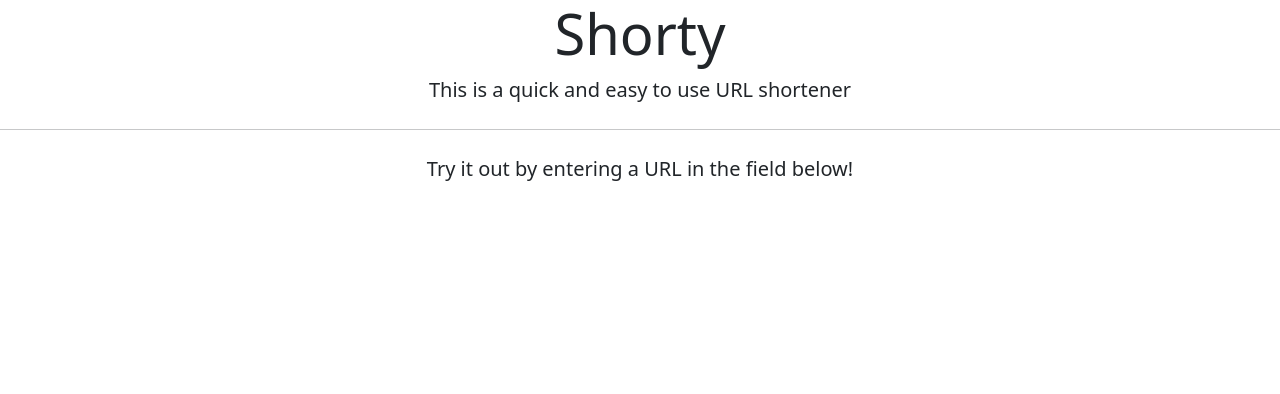
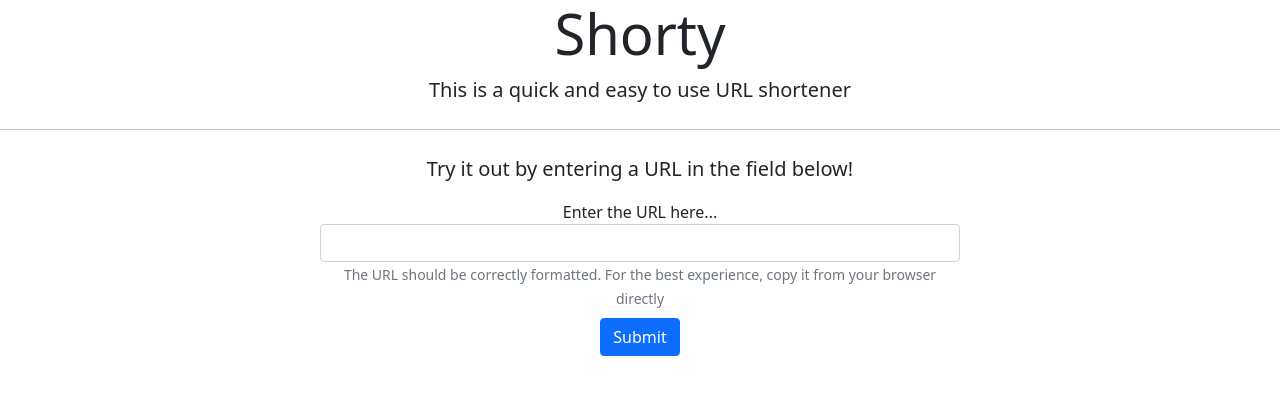
Before and after one commit to tmrd993/shorty, an Angular app in the folder shorty-client/: page / in a window 1280 px wide. Shown: the top 394 px of the page. Built offline with nearby package versions, Linux system fonts and the light colour scheme.

Commit message:
add input field and submit button skeleton

```diff
--- a/shorty-client/src/app/app.component.css
+++ b/shorty-client/src/app/app.component.css
@@ -0,0 +1,9 @@
+.url-input-section {
+    margin: auto;
+    width: 50%;
+    flex-direction: row;
+}
+
+.url-input-button {
+    margin-top: 8px;
+}
--- a/shorty-client/src/app/app.component.html
+++ b/shorty-client/src/app/app.component.html
@@ -18,6 +18,19 @@
     <p class="lead">This is a quick and easy to use URL shortener</p>
     <hr class="my-4">
     <p class="lead">Try it out by entering a URL in the field below!</p>
+
+    <form>
+      <div class="form-group">
+        <div class="url-input-section">
+          <label for="url-input">Enter the URL here...</label>
+          <input type="text" class="form-control" id="url-input" aria-describedby="input-help">
+          <small id="input-help" class="form-text text-muted">
+            The URL should be correctly formatted. For the best experience, copy it from your browser directly
+          </small>
+        </div>
+      </div>
+      <button type="submit" class="btn btn-primary url-input-button">Submit</button>
+    </form>
   </div>
 
   <!-- TODO: Implement submit button and field + url validation -->
```
